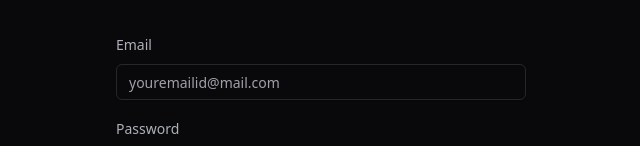
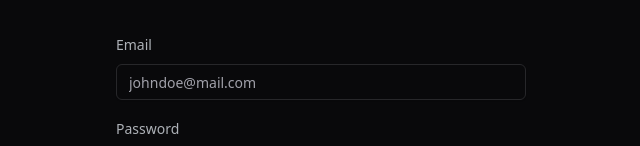
Before and after one commit to MuhammedFayazTS/User-Management-Frontend, a React (Vite) app: page / in a window 1280 px wide. Shown: the part 190-336 px from the top of the page, without its empty margins (319-959 px from the left). Built offline with nearby package versions, Linux system fonts and the light colour scheme; no server answers.

Commit message:
refactor: modify login and register field placeholder

```diff
--- a/src/pages/auth/login/Index.tsx
+++ b/src/pages/auth/login/Index.tsx
@@ -19,7 +19,7 @@ import { toast } from "@/hooks/use-toast";
 import { loginMutationFn } from "@/api/auth.service";
 import { loginSchema } from "./schema";
 import { handleAxiosError } from "@/api/api-error";
-import GoogleLogin from "@/components/googleLogin"
+import GoogleLogin from "@/components/GoogleLogin"
 
 export default function Login() {
     const navigate = useNavigate();
@@ -86,7 +86,7 @@ export default function Login() {
                                             Email
                                         </FormLabel>
                                         <FormControl>
-                                            <Input placeholder="youremailid@mail.com" {...field} />
+                                            <Input placeholder="johndoe@mail.com" {...field} />
                                         </FormControl>
                                         <FormMessage />
                                     </FormItem>
--- a/src/pages/auth/register/Index.tsx
+++ b/src/pages/auth/register/Index.tsx
@@ -20,7 +20,7 @@ import { registerSchema } from "./schema";
 import { Link } from "react-router";
 import { useToast } from "@/hooks/use-toast";
 import { handleAxiosError } from "@/api/api-error";
-import GoogleLogin from "@/components/googleLogin"
+import GoogleLogin from "@/components/GoogleLogin"
 
 export default function SignUp() {
   const [isSubmitted, setIsSubmitted] = useState(false);
@@ -88,7 +88,7 @@ export default function SignUp() {
                           First Name
                         </FormLabel>
                         <FormControl>
-                          <Input placeholder="your name" {...field} />
+                          <Input placeholder="John" {...field} />
                         </FormControl>
                         <FormMessage />
                       </FormItem>
@@ -105,7 +105,7 @@ export default function SignUp() {
                           Last Name
                         </FormLabel>
                         <FormControl>
-                          <Input placeholder="your name" {...field} />
+                          <Input placeholder="Doe" {...field} />
                         </FormControl>
                         <FormMessage />
                       </FormItem>
@@ -123,7 +123,7 @@ export default function SignUp() {
                         </FormLabel>
                         <FormControl>
                           <Input
-                            placeholder="youremailid@mail.com"
+                            placeholder="johndoe@mail.com"
                             {...field}
                           />
                         </FormControl>
```
